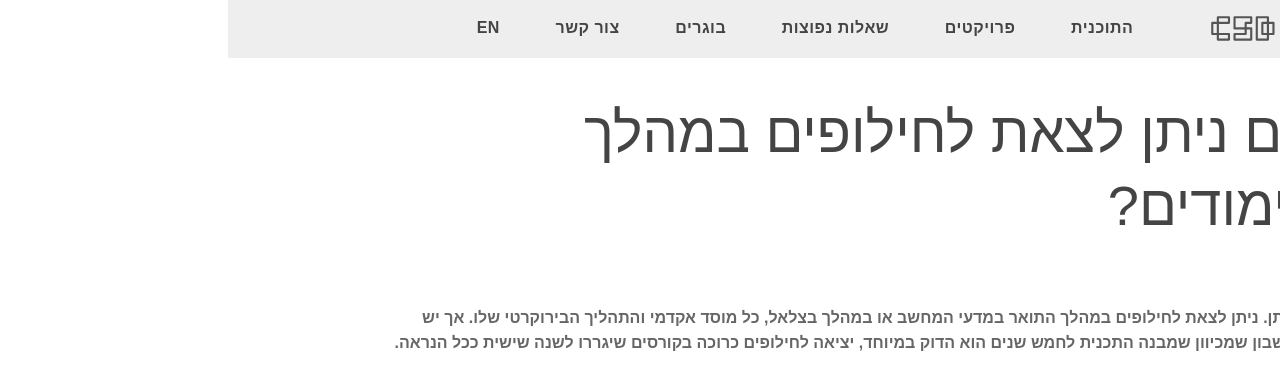
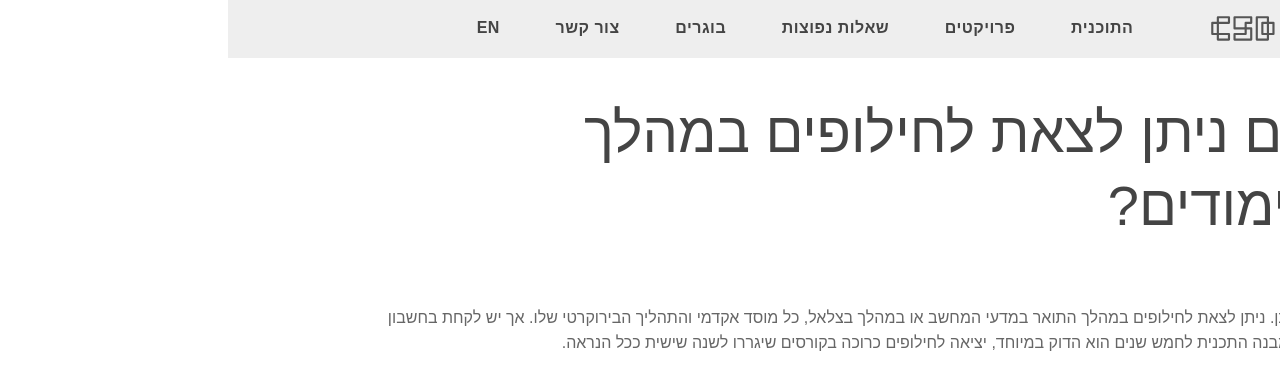
Before and after one commit to bsc-des/csd.degree, a Jekyll site: the page built from _posts/faq/2021-03-04-האם-ניתן-לצאת-לחילופים-במהלך-הלימודים.md, in a window 1280 px wide. Shown: the top 390 px of the page. Built offline with Jekyll 4.4.1, drawn with Linux system fonts in a browser that asks for light colours; some web fonts are replaced.

```diff
--- a/_posts/faq/2021-03-04-האם-ניתן-לצאת-לחילופים-במהלך-הלימודים.md
+++ b/_posts/faq/2021-03-04-האם-ניתן-לצאת-לחילופים-במהלך-הלימודים.md
@@ -5,4 +5,4 @@ title: האם ניתן לצאת לחילופים במהלך הלימודים?
 date: 2021-03-04T21:06:39.856Z
 category: מבנה התכנית
 ---
-**כמובן שניתן. ניתן לצאת לחילופים במהלך התואר במדעי המחשב או במהלך בצלאל, כל מוסד אקדמי והתהליך הבירוקרטי שלו. אך יש לקחת בחשבון שמכיוון שמבנה התכנית לחמש שנים הוא הדוק במיוחד, יציאה לחילופים כרוכה בקורסים שיגררו לשנה שישית ככל הנראה.**
+כמובן שניתן. ניתן לצאת לחילופים במהלך התואר במדעי המחשב או במהלך בצלאל, כל מוסד אקדמי והתהליך הבירוקרטי שלו. אך יש לקחת בחשבון שמכיוון שמבנה התכנית לחמש שנים הוא הדוק במיוחד, יציאה לחילופים כרוכה בקורסים שיגררו לשנה שישית ככל הנראה.
```
